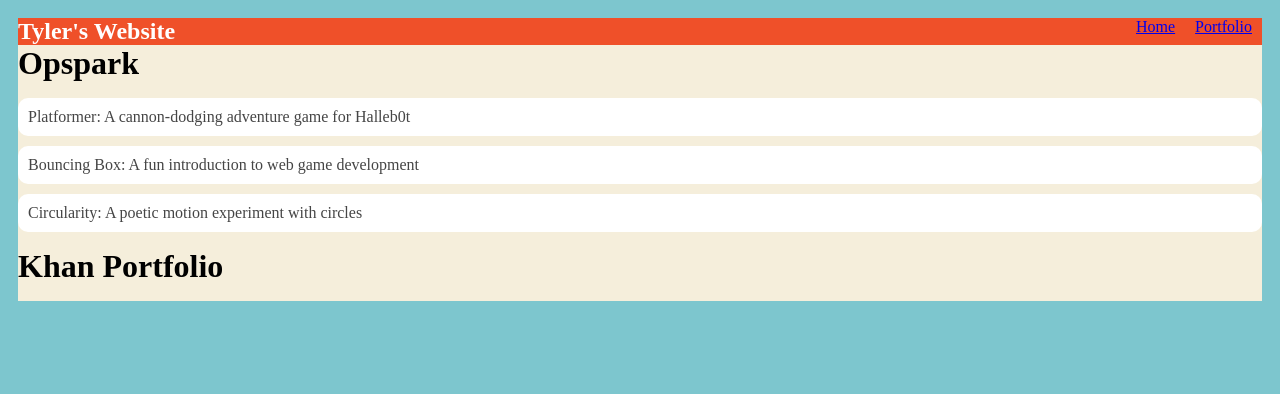
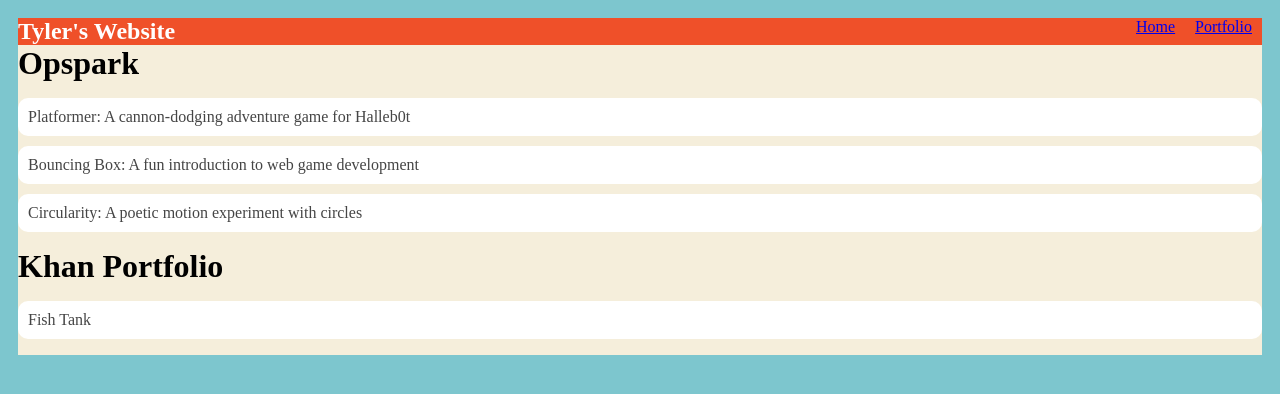
Before and after one commit to TylerWebber08/TylerWebber08.github.io, a plain HTML site: page portfolio.html in a window 1280 px wide. Drawn offline with Linux system fonts and the light colour scheme.

Commit message:
added fish tank to portfolio

```diff
--- a/portfolio.html
+++ b/portfolio.html
@@ -34,7 +34,11 @@
         </li>
     </ul>
      <h1>Khan Portfolio</h1>
-    <ul
+    <ul id ="portfolio">
+<li><a href = "https://www.khanacademy.org/computer-programming/spin-off-of-project-fish-tank/6370374926319616">Fish Tank</a></li>
+
+
+    </ul>
   </div>
       </main>
     </div>
```
